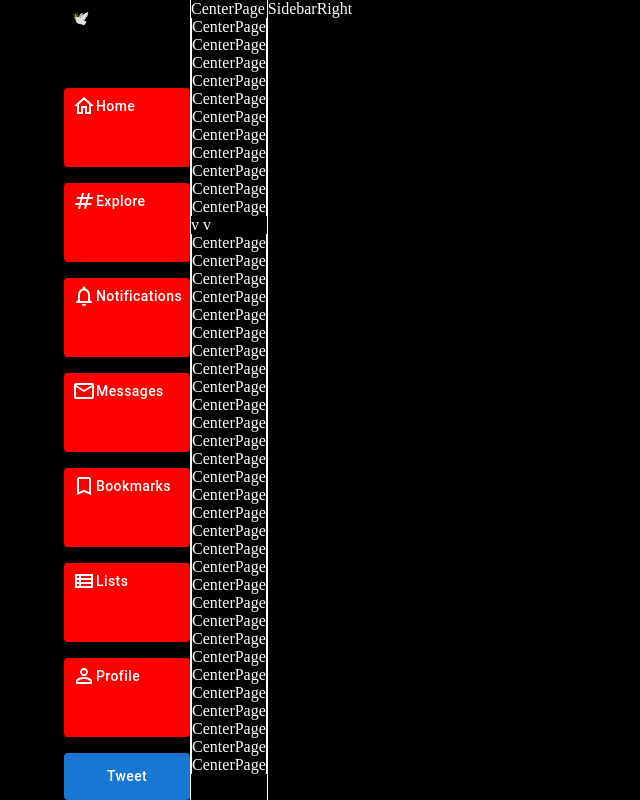
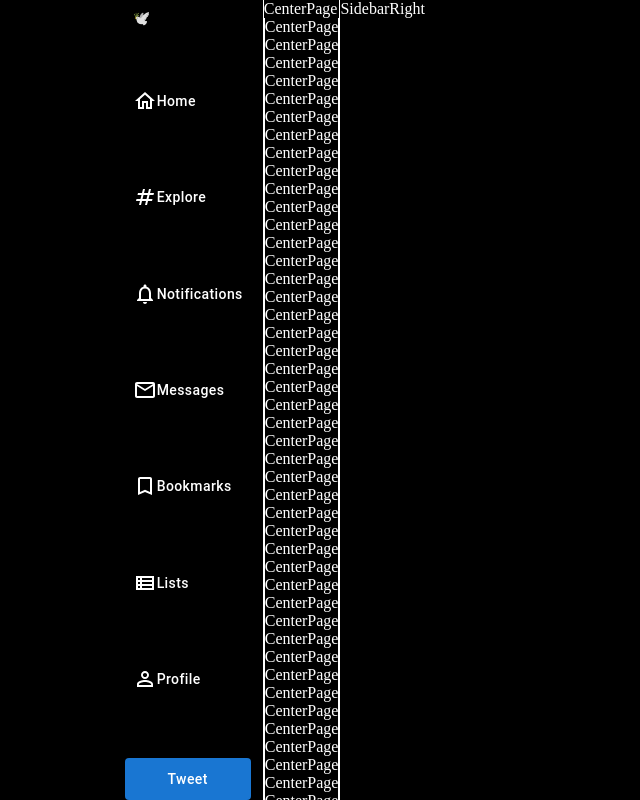
Before and after one commit to Franzley/twitter-clone, a React (Create React App) app: page / in a window 1280 px wide. Shown: the whole page, without its empty margins (0-640 px from the left). Built offline with nearby package versions, Linux system fonts and the light colour scheme.

Commit message:
Left Sidebar positioning

```diff
--- a/src/App.js
+++ b/src/App.js
@@ -11,7 +11,7 @@
     <BrowserRouter>
       <Stack direction="row"
        sx={{
-        marginLeft: '5%'
+        width: '100%'
       }}
       >
         <SidebarLeft />
--- a/src/components/layout/CenterPage.jsx
+++ b/src/components/layout/CenterPage.jsx
@@ -1,347 +1,21 @@
-import React from 'react'
-import { Box } from '@mui/material'
+import React from "react";
+import { Box } from "@mui/material";
 
 const CenterPage = () => {
+  const testArr = [];
+
+  for (let i = 0; i < 50; i++) testArr.push(i);
+
   return (
-    <Box
-    sx={{ color: 'white',
-    borderRight: 1,
-    borderLeft: 1 }}
-    >
+    <Box sx={{ color: "white", borderRight: 1, borderLeft: 1 }}>
       CenterPage
-      <Box
-    sx={{ color: 'white',
-    borderRight: 1,
-    borderLeft: 1 }}
-    >
-      CenterPage
+      {testArr.map(() => (
+        <Box sx={{ color: "white", borderRight: 1, borderLeft: 1 }}>
+          CenterPage
+        </Box>
+      ))}
+    </Box>
+  );
+};
 
-    </Box>
-    <Box
-    sx={{ color: 'white',
-    borderRight: 1,
-    borderLeft: 1 }}
-    >
-      CenterPage
-
-    </Box>
-    <Box
-    sx={{ color: 'white',
-    borderRight: 1,
-    borderLeft: 1 }}
-    >
-      CenterPage
-
-    </Box>
-    <Box
-    sx={{ color: 'white',
-    borderRight: 1,
-    borderLeft: 1 }}
-    >
-      CenterPage
-
-    </Box>
-    <Box
-    sx={{ color: 'white',
-    borderRight: 1,
-    borderLeft: 1 }}
-    >
-      CenterPage
-
-    </Box>
-    <Box
-    sx={{ color: 'white',
-    borderRight: 1,
-    borderLeft: 1 }}
-    >
-      CenterPage
-
-    </Box>
-    <Box
-    sx={{ color: 'white',
-    borderRight: 1,
-    borderLeft: 1 }}
-    >
-      CenterPage
-
-    </Box>
-    <Box
-    sx={{ color: 'white',
-    borderRight: 1,
-    borderLeft: 1 }}
-    >
-      CenterPage
-
-    </Box>
-    <Box
-    sx={{ color: 'white',
-    borderRight: 1,
-    borderLeft: 1 }}
-    >
-      CenterPage
-
-    </Box>
-    <Box
-    sx={{ color: 'white',
-    borderRight: 1,
-    borderLeft: 1 }}
-    >
-      CenterPage
-
-    </Box>
-    <Box
-    sx={{ color: 'white',
-    borderRight: 1,
-    borderLeft: 1 }}
-    >
-      CenterPage
-
-    </Box>
-    v
-    v
-    <Box
-    sx={{ color: 'white',
-    borderRight: 1,
-    borderLeft: 1 }}
-    >
-      CenterPage
-
-    </Box>
-    <Box
-    sx={{ color: 'white',
-    borderRight: 1,
-    borderLeft: 1 }}
-    >
-      CenterPage
-
-    </Box>
-    <Box
-    sx={{ color: 'white',
-    borderRight: 1,
-    borderLeft: 1 }}
-    >
-      CenterPage
-
-    </Box>
-    <Box
-    sx={{ color: 'white',
-    borderRight: 1,
-    borderLeft: 1 }}
-    >
-      CenterPage
-
-    </Box>
-    <Box
-    sx={{ color: 'white',
-    borderRight: 1,
-    borderLeft: 1 }}
-    >
-      CenterPage
-
-    </Box>
-    <Box
-    sx={{ color: 'white',
-    borderRight: 1,
-    borderLeft: 1 }}
-    >
-      CenterPage
-
-    </Box>
-    <Box
-    sx={{ color: 'white',
-    borderRight: 1,
-    borderLeft: 1 }}
-    >
-      CenterPage
-
-    </Box>
-    <Box
-    sx={{ color: 'white',
-    borderRight: 1,
-    borderLeft: 1 }}
-    >
-      CenterPage
-
-    </Box>
-    <Box
-    sx={{ color: 'white',
-    borderRight: 1,
-    borderLeft: 1 }}
-    >
-      CenterPage
-
-    </Box>
-    <Box
-    sx={{ color: 'white',
-    borderRight: 1,
-    borderLeft: 1 }}
-    >
-      CenterPage
-
-    </Box>
-    <Box
-    sx={{ color: 'white',
-    borderRight: 1,
-    borderLeft: 1 }}
-    >
-      CenterPage
-
-    </Box>
-    <Box
-    sx={{ color: 'white',
-    borderRight: 1,
-    borderLeft: 1 }}
-    >
-      CenterPage
-
-    </Box>
-    <Box
-    sx={{ color: 'white',
-    borderRight: 1,
-    borderLeft: 1 }}
-    >
-      CenterPage
-
-    </Box>
-    <Box
-    sx={{ color: 'white',
-    borderRight: 1,
-    borderLeft: 1 }}
-    >
-      CenterPage
-
-    </Box>
-    <Box
-    sx={{ color: 'white',
-    borderRight: 1,
-    borderLeft: 1 }}
-    >
-      CenterPage
-
-    </Box>
-    <Box
-    sx={{ color: 'white',
-    borderRight: 1,
-    borderLeft: 1 }}
-    >
-      CenterPage
-
-    </Box>
-    <Box
-    sx={{ color: 'white',
-    borderRight: 1,
-    borderLeft: 1 }}
-    >
-      CenterPage
-
-    </Box>
-    <Box
-    sx={{ color: 'white',
-    borderRight: 1,
-    borderLeft: 1 }}
-    >
-      CenterPage
-
-    </Box>
-    <Box
-    sx={{ color: 'white',
-    borderRight: 1,
-    borderLeft: 1 }}
-    >
-      CenterPage
-
-    </Box>
-    <Box
-    sx={{ color: 'white',
-    borderRight: 1,
-    borderLeft: 1 }}
-    >
-      CenterPage
-
-    </Box>
-    <Box
-    sx={{ color: 'white',
-    borderRight: 1,
-    borderLeft: 1 }}
-    >
-      CenterPage
-
-    </Box>
-    <Box
-    sx={{ color: 'white',
-    borderRight: 1,
-    borderLeft: 1 }}
-    >
-      CenterPage
-
-    </Box>
-    <Box
-    sx={{ color: 'white',
-    borderRight: 1,
-    borderLeft: 1 }}
-    >
-      CenterPage
-
-    </Box>
-    <Box
-    sx={{ color: 'white',
-    borderRight: 1,
-    borderLeft: 1 }}
-    >
-      CenterPage
-
-    </Box>
-    <Box
-    sx={{ color: 'white',
-    borderRight: 1,
-    borderLeft: 1 }}
-    >
-      CenterPage
-
-    </Box>
-    <Box
-    sx={{ color: 'white',
-    borderRight: 1,
-    borderLeft: 1 }}
-    >
-      CenterPage
-
-    </Box>
-    <Box
-    sx={{ color: 'white',
-    borderRight: 1,
-    borderLeft: 1 }}
-    >
-      CenterPage
-
-    </Box>
-    <Box
-    sx={{ color: 'white',
-    borderRight: 1,
-    borderLeft: 1 }}
-    >
-      CenterPage
-
-    </Box>
-    <Box
-    sx={{ color: 'white',
-    borderRight: 1,
-    borderLeft: 1 }}
-    >
-      CenterPage
-
-    </Box>
-    <Box
-    sx={{ color: 'white',
-    borderRight: 1,
-    borderLeft: 1 }}
-    >
-      CenterPage
-
-    </Box>
-
-    </Box>
-  )
-}
-
-export default CenterPage
+export default CenterPage;
--- a/src/components/layout/Feed.jsx
+++ b/src/components/layout/Feed.jsx
@@ -4,12 +4,18 @@
 
 const Feed = () => {
   return (
-    // <Box flexGrow={1.5}>
-      <Stack sx={{ bgcolor: "black", display: "flex", flexDirection: "row" }}>
+    <Box
+      flexGrow={2}
+      sx={{ width: "60%", overflowY: "auto", maxHeight: "100vh" }}
+    >
+      <Stack
+        // className="right-side"
+        sx={{ bgcolor: "black", display: "flex", flexDirection: "row" }}
+      >
         <CenterPage />
         <SidebarRight />
       </Stack>
-    // </Box>
+    </Box>
   );
 };
 
--- a/src/components/layout/SidebarLeft.jsx
+++ b/src/components/layout/SidebarLeft.jsx
@@ -5,22 +5,28 @@
 
 const SidebarLeft = () => {
   return (
-    // <Box flexGrow={0.2}>
+    <Box flexGrow={1}>
       <Stack
         className="sidebar-left"
         sx={{
           display: "grid",
           rowGap: 2,
-          // position: "fixed",
-          height: '100vh'
+          height: "100vh",
+          paddingRight: "12px",
+          justifyContent: "flex-end",
         }}
       >
         <Button variant="text">🕊️</Button>
 
         {icons.map((item, index) => {
           return (
-            <Button   sx={{ color: "white", bgcolor: 'red' }} variant="text">
-              <span key={index}>{item.icon}</span>
+            <Button
+              key={index}
+              className="side-btn"
+              sx={{ color: "white" }}
+              variant="text"
+            >
+              <span>{item.icon}</span>
               <span>{item.name}</span>
             </Button>
           );
@@ -30,7 +36,7 @@
           <span>Tweet</span>
         </Button>
       </Stack>
-    // </Box>
+    </Box>
   );
 };
 
--- a/src/css/sidebar-left.css
+++ b/src/css/sidebar-left.css
@@ -8,12 +8,16 @@
   overflow-y: auto;
   overflow-x: hidden;
 }
+
 .sidebar-left button {
   justify-content: flex-start;
   align-items: flex-start;
   text-transform: none;
 }
 
+.side-btn {
+  height: 50px;
+}
 /* https://www.educative.io/answers/how-to-center-an-absolutely-positioned-element-inside-its-parent */
 .tweet-btn span {
   position: absolute;
```
